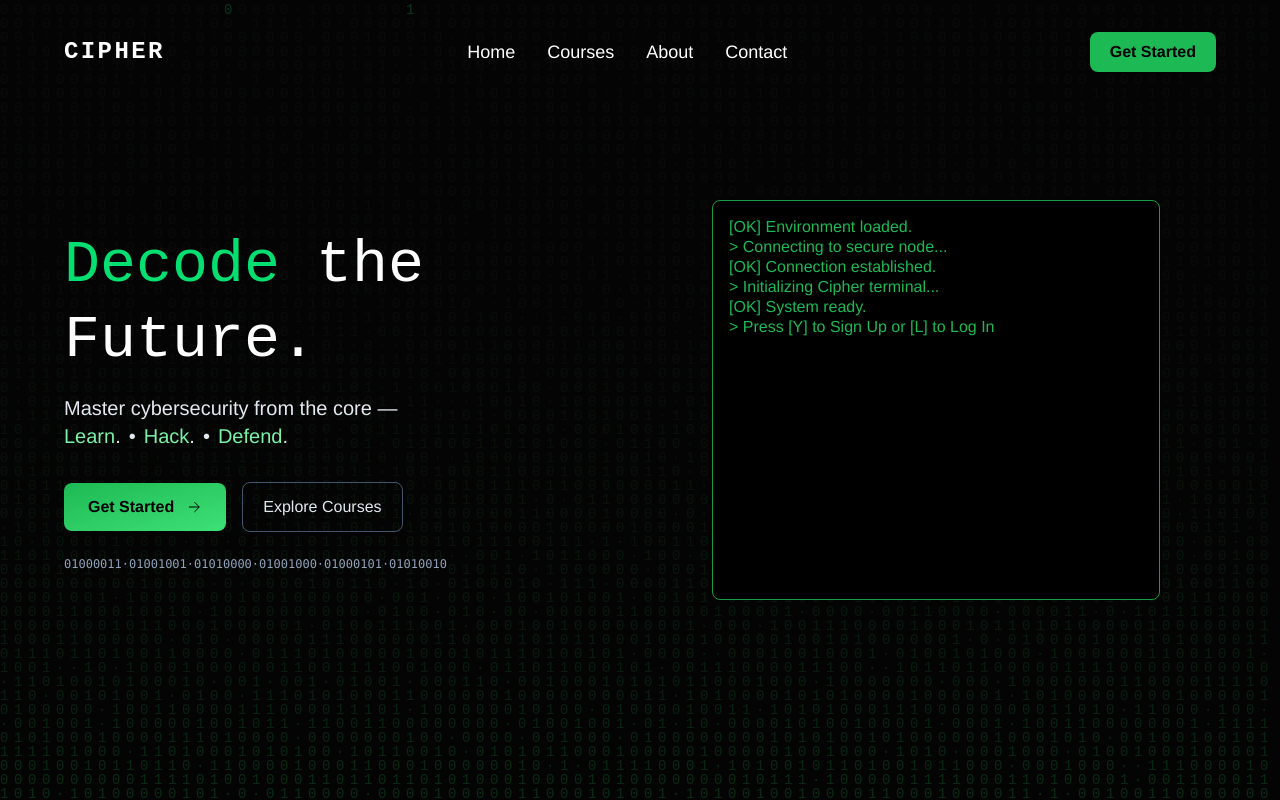
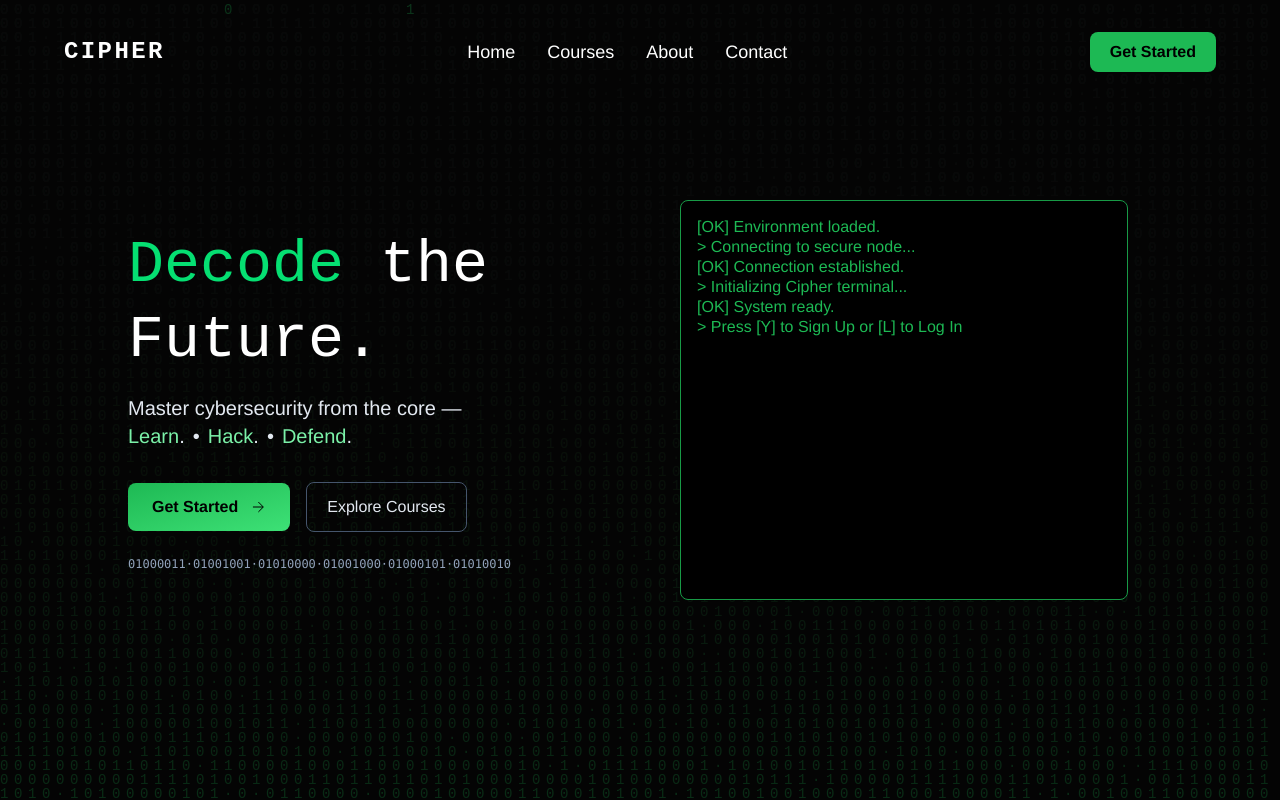
Before and after one commit to Xpektra7/Cipher, a React (Vite) app: page / in a window 1280 px wide. Built offline with nearby package versions, Linux system fonts and the light colour scheme; a web font is replaced by a local one.

Commit message:
add padding to main container in App component

```diff
--- a/src/App.jsx
+++ b/src/App.jsx
@@ -7,7 +7,7 @@ export default function App() {
   return (
     <>
     <MatrixRain/>
-    <main className="w-full\ min-h-screen bg-[hsla(0,0%,0%,0.5)] ">
+    <main className="w-full px-8 md:px-16 min-h-screen bg-[hsla(0,0%,0%,0.5)] ">
       {/* Header */}
       <Header/>
       <Hero/>
```
